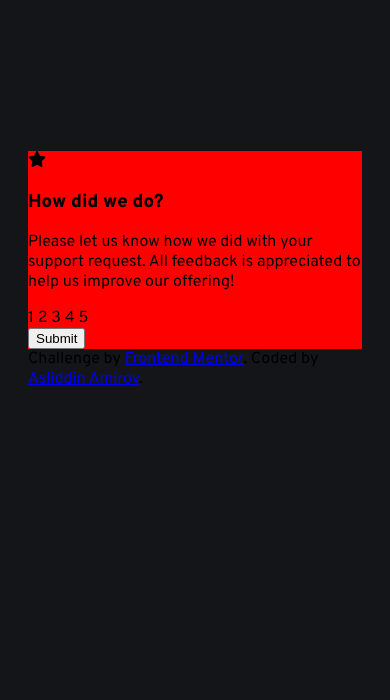
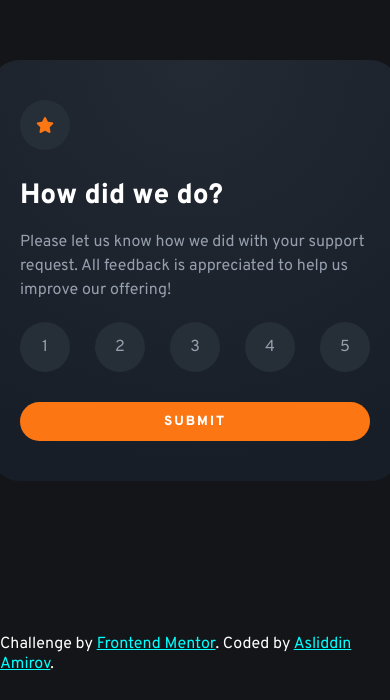
Before and after one commit to asliddinamir/project3-FM, a plain HTML site: page index.html in a window 390 px wide. Shown: the part 160-860 px from the top of the page. Drawn offline with Linux system fonts and the light colour scheme.

Commit message:
done css part except media query

```diff
--- a/index.html
+++ b/index.html
@@ -38,10 +38,10 @@
   </div>
 
 
-  <div class="attribution">
+  <footer class="attribution">
     Challenge by <a href="https://www.frontendmentor.io?ref=challenge" target="_blank">Frontend Mentor</a>.
     Coded by <a href="https://asliddinamir.github.io">Asliddin Amirov</a>.
-  </div>
+  </footer>
 </body>
 
 <script src="script.js"></script>
--- a/style.css
+++ b/style.css
@@ -8,6 +8,7 @@ body {
     font-family: 'Overpass', sans-serif;
     overflow: hidden;
     display: flex;
+    position: relative;
     flex-direction: column;
     height: 100vh;
     align-items: center;
@@ -17,6 +18,96 @@ body {
 }
 
 .container {
-    background-color: red;
+    background-image: radial-gradient(98.96% 98.96% at 50.00% 0%, #232a34 0%, #181e27 100%);
+    max-width: 412px;
+    min-height: 416px;
+    border-radius: 30px;
+    padding: 40px 30px;
+    color: #969fad;
+}
 
+.star {
+    width: 50px;
+    height: 50px;
+    border-radius: 50%;
+    background-color: #262e38;
+    display: flex;
+    align-items: center;
+    justify-content: center;
 }
+
+.star i {
+    font-size: 16px;
+    color: #fc7614;
+}
+
+.title {
+    color: #fff;
+    font-size: 28px;
+    margin-bottom: 7px;
+}
+
+.description {
+    line-height: 1.5;
+}
+
+.nums {
+    width: 100%;
+    display: flex;
+    align-items: center;
+    gap: 25px;
+    cursor: pointer;
+    margin-top: 20px;
+    user-select: none;
+}
+
+.nums span {
+    background-color: #262e38;
+    width: 50px;
+    height: 50px;
+    border-radius: 50%;
+    display: flex;
+    justify-content: center;
+    user-select: none;
+    align-items: center;
+}
+
+.nums span {
+    cursor: pointer;
+}
+
+.nums span:hover {
+    background-color: #969fad;
+    color: #fff;
+}
+
+button {
+    background-color: #fc7614;
+    width: 100%;
+    margin-top: 30px;
+    border: none;
+    font-family: inherit;
+    text-transform: uppercase;
+    color: #fff;
+    font-weight: bold;
+    letter-spacing: 2px;
+    padding: 11px 24px;
+    cursor: pointer;
+    border-radius: 50px;
+}
+
+button:hover {
+    color: #fc7614;
+    background-color: #fff;
+}
+
+.attribution {
+    position: fixed;
+    bottom: 10px;
+    color: white;
+}
+
+.attribution a {
+    color: aqua;
+    cursor: pointer;
+}
```
